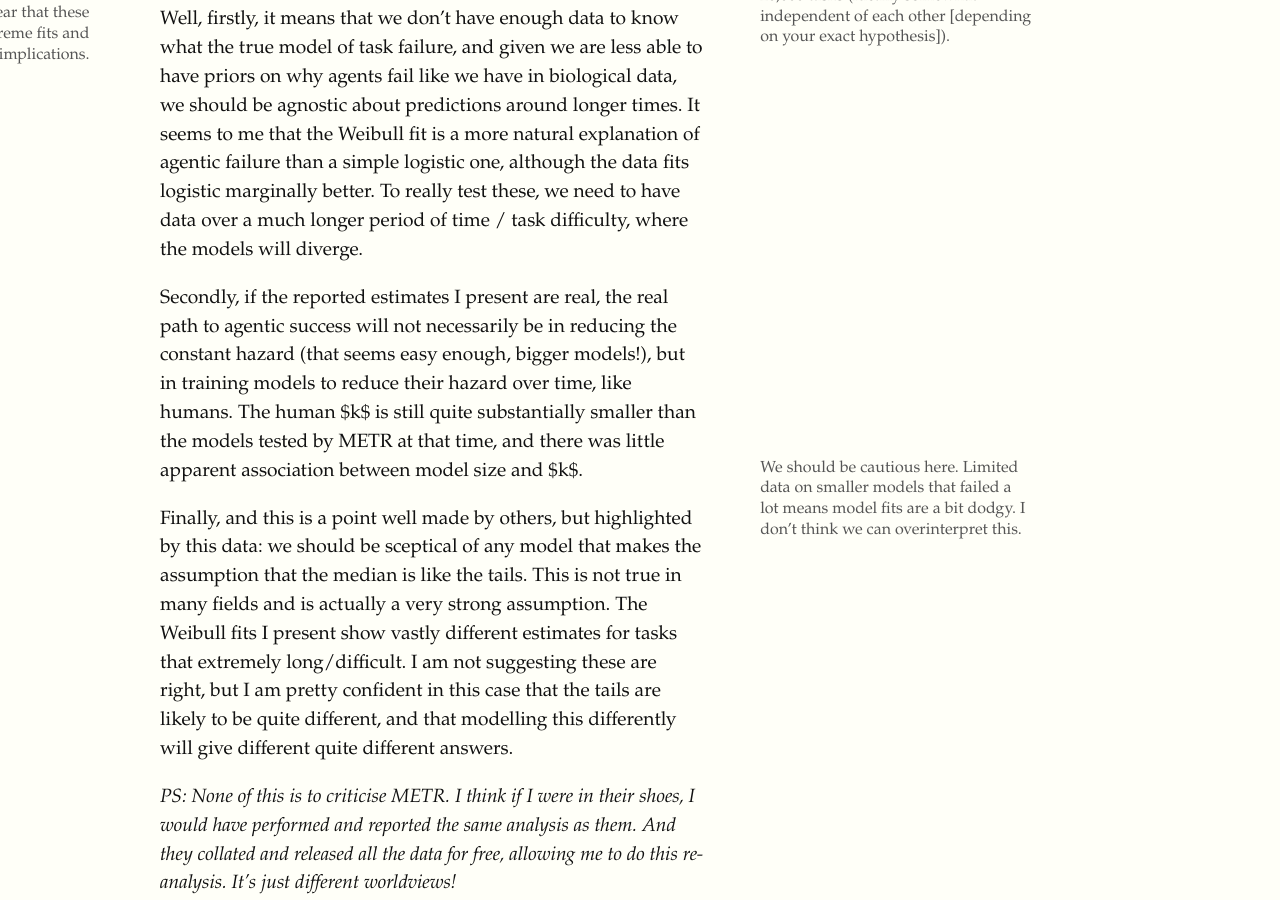
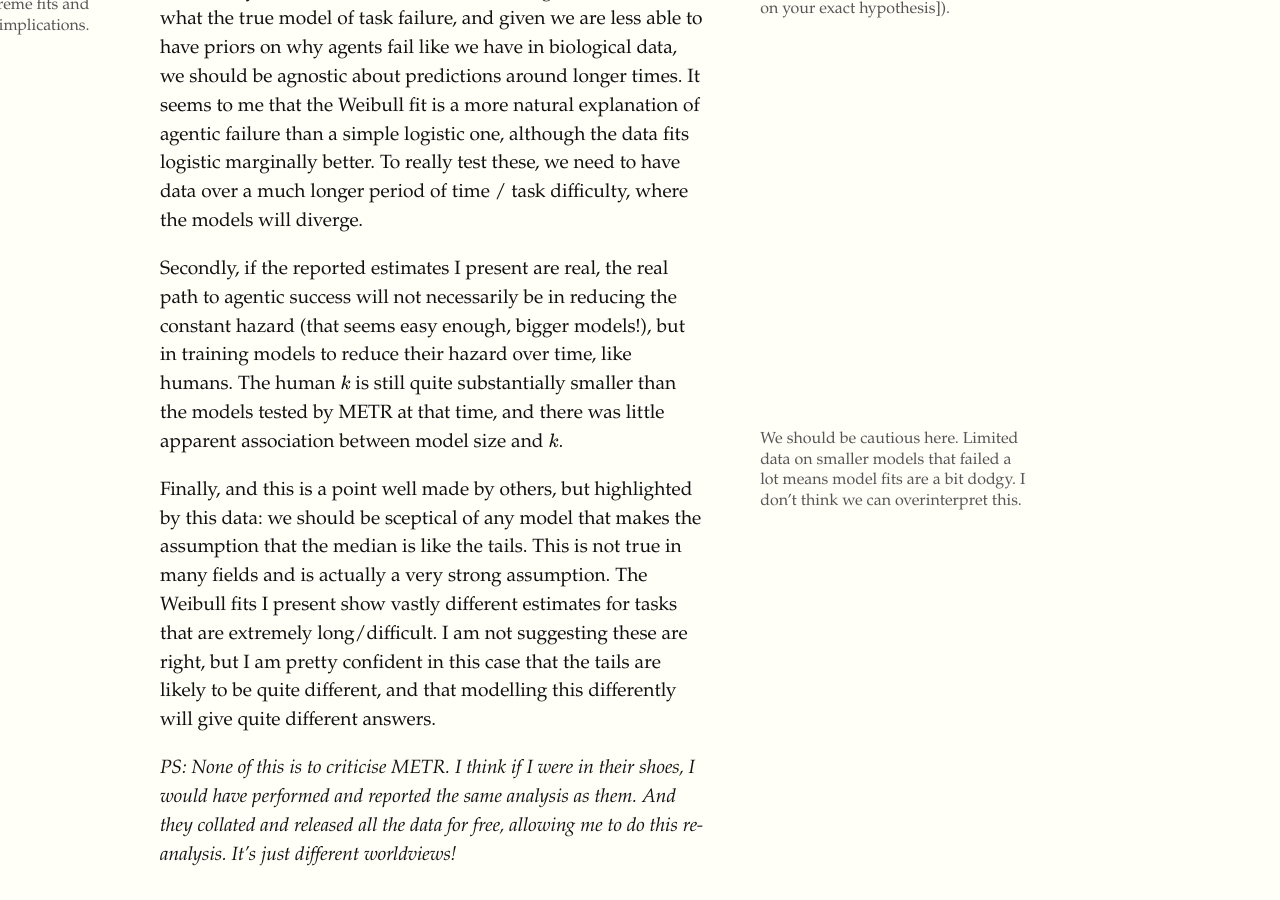
Before and after one commit to gushamilton/lab, a Jekyll site: the page built from _posts/2026-01-23-petos-paradox-ai-agents.md, in a window 1280 px wide and 900 px high, scrolled down 7789 px. Built offline with Jekyll 4.4.1, drawn with Linux system fonts in a browser that asks for light colours; some of the changed text lies outside the part shown.

Commit message:
Add MathJax for LaTeX rendering, fix typos in blog post

```diff
--- a/_posts/2026-01-23-petos-paradox-ai-agents.md
+++ b/_posts/2026-01-23-petos-paradox-ai-agents.md
@@ -95,6 +95,6 @@ Well, firstly, it means that we don’t have enough data to know what the true m
 
 Secondly, if the reported estimates I present are real, the real path to agentic success will not necessarily be in reducing the constant hazard (that seems easy enough, bigger models!), but in training models to reduce their hazard over time, like humans. The human $k$ is still quite substantially smaller than the models tested by METR at that time, and there was little apparent association between model size and $k$.<span class="sidenote">We should be cautious here. Limited data on smaller models that failed a lot means model fits are a bit dodgy. I don’t think we can overinterpret this.</span>
 
-Finally, and this is a point well made by others, but highlighted by this data: we should be sceptical of any model that makes the assumption that the median is like the tails. This is not true in many fields and is actually a very strong assumption. The Weibull fits I present show vastly different estimates for tasks that extremely long/difficult. I am not suggesting these are right, but I am pretty confident in this case that the tails are likely to be quite different, and that modelling this differently will give different quite different answers.
+Finally, and this is a point well made by others, but highlighted by this data: we should be sceptical of any model that makes the assumption that the median is like the tails. This is not true in many fields and is actually a very strong assumption. The Weibull fits I present show vastly different estimates for tasks that are extremely long/difficult. I am not suggesting these are right, but I am pretty confident in this case that the tails are likely to be quite different, and that modelling this differently will give quite different answers.
 
 *PS: None of this is to criticise METR. I think if I were in their shoes, I would have performed and reported the same analysis as them. And they collated and released all the data for free, allowing me to do this re-analysis. It’s just different worldviews!*
```
Also changed, not shown: other parts of _posts/2026-01-23-petos-paradox-ai-agents.md (+1 -1 lines), _layouts/default.html (+7 -1 lines).
